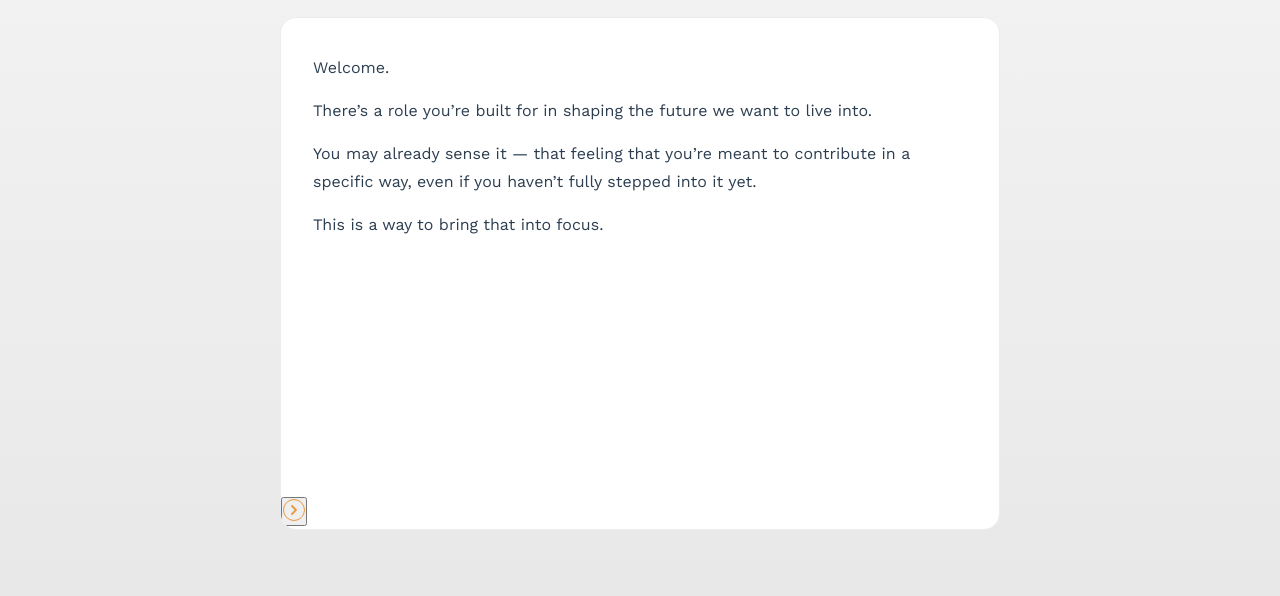
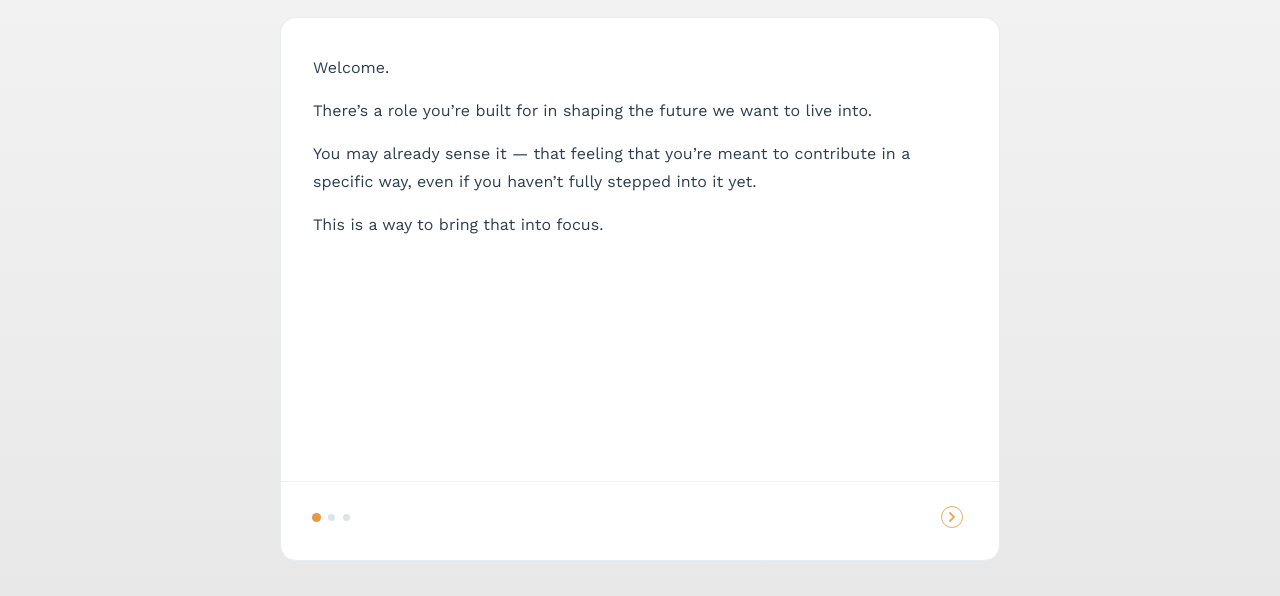
Before and after one commit to Next-Nik/purpose-piece, a website: page public/index.html in a window 1280 px wide. Shown: the part 204-800 px from the top of the page. Drawn offline with nearby package versions, Linux system fonts and the light colour scheme.

Commit message:
Update style.css

```diff
--- a/public/style.css
+++ b/public/style.css
@@ -342,26 +342,67 @@ body {
 }
 
 .carousel-slide p:last-of-type {
-  margin-bottom: 28px;
+  margin-bottom: 12px;
 }
 
-.btn-primary {
-  background: #E89842;
-  color: #ffffff;
-  border: none;
-  border-radius: 10px;
-  padding: 14px 28px;
-  font-family: 'Work Sans', sans-serif;
-  font-size: 1rem;
-  font-weight: 600;
-  cursor: pointer;
-  transition: background 0.15s ease;
-  display: block;
-  width: 100%;
+/* ─── Carousel nav ───────────────────────────────────────────────────────────── */
+.carousel-nav {
+  display: flex;
+  align-items: center;
+  justify-content: space-between;
+  padding: 20px 32px 28px;
+  border-top: 1px solid #f0f2f5;
 }
 
-.btn-primary:hover  { background: #d4882f; }
-.btn-primary:active { background: #c07820; }
+.carousel-dots {
+  display: flex;
+  gap: 8px;
+  align-items: center;
+}
+
+.carousel-dot {
+  width: 7px;
+  height: 7px;
+  border-radius: 50%;
+  background: #dde3ea;
+  transition: background 0.3s ease, transform 0.3s ease;
+  display: inline-block;
+}
+
+.carousel-dot.active {
+  background: #E89842;
+  transform: scale(1.3);
+}
+
+.carousel-arrow {
+  background: none;
+  border: none;
+  cursor: pointer;
+  padding: 4px;
+  display: flex;
+  align-items: center;
+  justify-content: center;
+  transition: transform 0.15s ease, opacity 0.15s ease;
+  opacity: 0.85;
+}
+
+.carousel-arrow:hover  { transform: scale(1.12); opacity: 1; }
+.carousel-arrow:active { transform: scale(0.95); }
+
+.carousel-begin {
+  background: none;
+  border: none;
+  cursor: pointer;
+  font-family: 'Work Sans', sans-serif;
+  font-size: 0.95rem;
+  font-weight: 600;
+  color: #E89842;
+  letter-spacing: 0.04em;
+  padding: 4px 0;
+  transition: opacity 0.15s ease;
+}
+
+.carousel-begin:hover { opacity: 0.75; }
 
 /* ─── Profile delivery ──────────────────────────────────────────────────────── */
 .message-profile {
```
